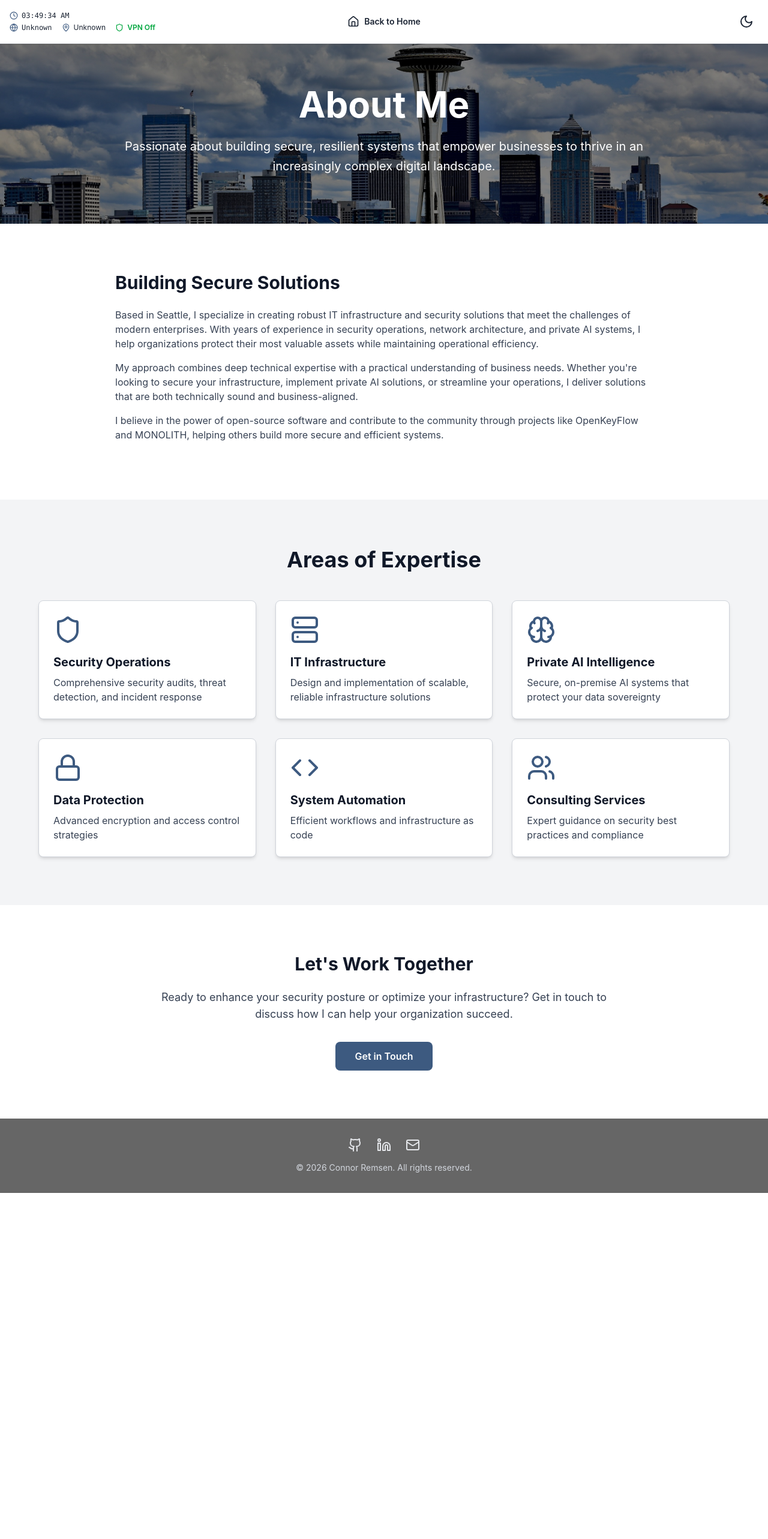
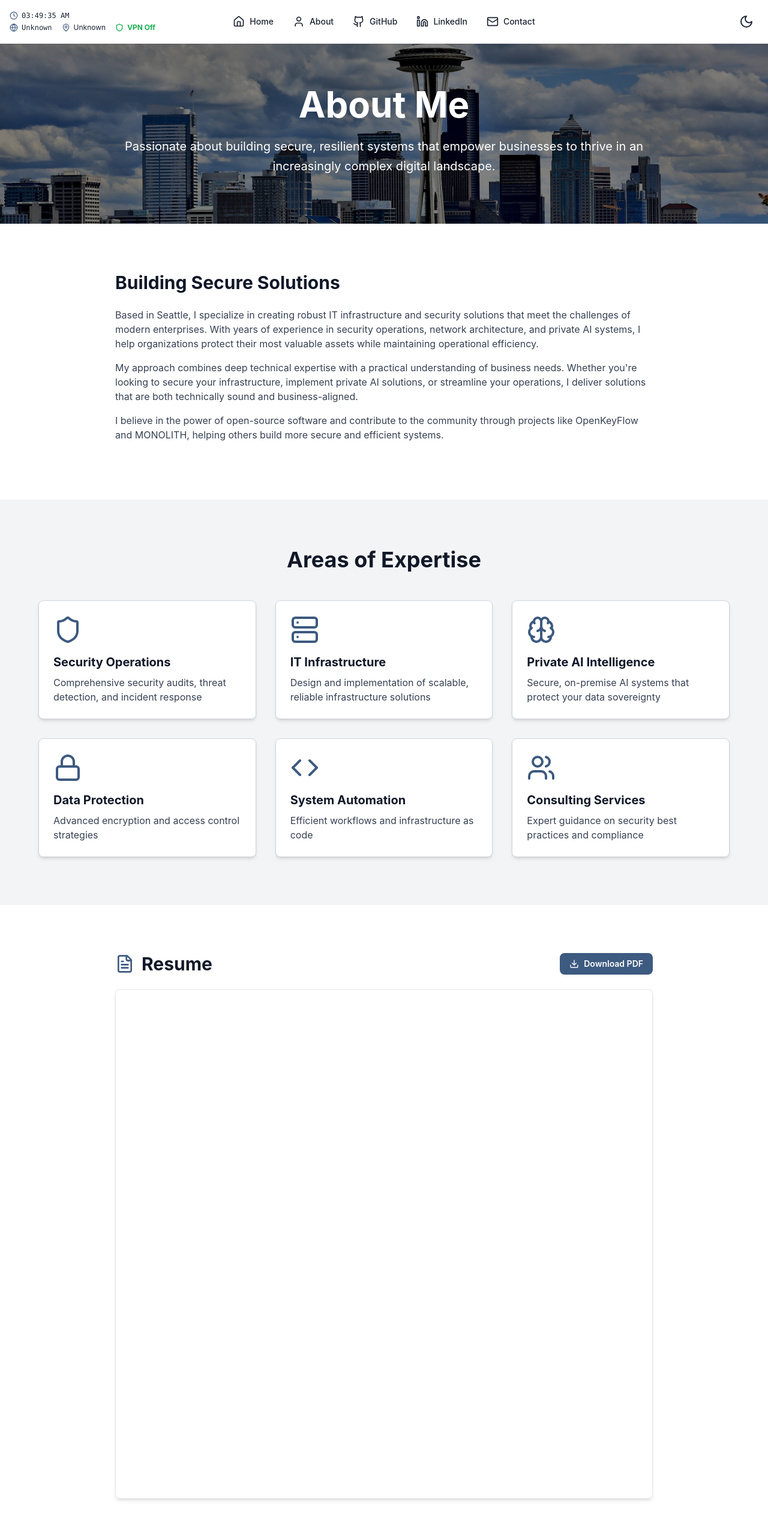
Before and after one commit to esotericlabs-connor/connormailme, a React (Vite) app: page /about in a window 1280 px wide. Shown: the top 2566 px of the page at 60% size. Before the commit the page ends 1989 px from the top, so only its background shows below. Built offline with nearby package versions, Linux system fonts and the light colour scheme; no server answers.

Commit message:
Header nav, "Resume" heading with PDF viewer

```diff
--- a/src/app/components/About.tsx
+++ b/src/app/components/About.tsx
@@ -1,5 +1,5 @@
 import { motion } from "motion/react";
-import { Shield, Server, Brain, Lock, Code, Users, LucideIcon } from "lucide-react";
+import { Shield, Server, Brain, Lock, Code, Users, LucideIcon, Download, FileText } from "lucide-react";
 import { useTheme } from "./ThemeProvider";
 import { about, expertise } from "../../config";
 
@@ -116,6 +116,43 @@ export function About() {
         </div>
       </section>
 
+      {/* Resume Section */}
+      <section className="py-20 px-4 bg-white dark:bg-[#1a1f2e] transition-colors duration-150">
+        <div className="container mx-auto max-w-4xl">
+          <motion.div
+            initial={{ opacity: 0, y: 12 }}
+            whileInView={{ opacity: 1, y: 0 }}
+            viewport={{ once: true, amount: 0.2 }}
+            transition={{ duration: 0.3 }}
+          >
+            <div className="flex items-center justify-between mb-6">
+              <h2 className="text-3xl font-bold text-gray-900 dark:text-gray-100 flex items-center gap-3">
+                <FileText className="w-8 h-8 text-[#3d5a80] dark:text-[#5a7fa4]" />
+                Resume
+              </h2>
+              <a
+                href="/assets/resume.pdf"
+                download
+                className="flex items-center gap-2 px-4 py-2 bg-[#3d5a80] hover:bg-[#2d4a6a] text-white text-sm font-semibold rounded-lg transition-colors duration-150"
+              >
+                <Download className="w-4 h-4" />
+                Download PDF
+              </a>
+            </div>
+            <div
+              className="w-full rounded-lg overflow-hidden border border-gray-200 dark:border-[#3d5a80] shadow-md"
+              style={{ height: "850px" }}
+            >
+              <iframe
+                src="/assets/resume.pdf"
+                className="w-full h-full"
+                title="Connor Remsen Resume"
+              />
+            </div>
+          </motion.div>
+        </div>
+      </section>
+
       {/* CTA Section */}
       <section className="py-20 px-4 bg-white dark:bg-[#1a1f2e] transition-colors duration-150">
         <div className="container mx-auto max-w-3xl text-center">
--- a/src/app/components/Header.tsx
+++ b/src/app/components/Header.tsx
@@ -218,13 +218,18 @@ export function Header() {
             CR
           </div>
           <ul className="hidden lg:flex items-center gap-8">
+            <li>
               {isHome ? (
-              <>
-                <li>
                 <button onClick={() => scrollToSection("home")} className={navLinkClass}>
                   <Home className="w-5 h-5" />
                   <span className="text-sm font-medium">Home</span>
                 </button>
+              ) : (
+                <Link to="/" className={navLinkClass}>
+                  <Home className="w-5 h-5" />
+                  <span className="text-sm font-medium">Home</span>
+                </Link>
+              )}
             </li>
             <li>
               <Link to="/about" className={navLinkClass}>
@@ -250,15 +255,6 @@ export function Header() {
                 <span className="text-sm font-medium">Contact</span>
               </a>
             </li>
-              </>
-            ) : (
-              <li>
-                <Link to="/" className={`${navLinkClass} font-semibold`}>
-                  <Home className="w-5 h-5" />
-                  <span className="text-sm">Back to Home</span>
-                </Link>
-              </li>
-            )}
           </ul>
 
           {/* RIGHT — theme toggle */}
@@ -319,15 +315,19 @@ export function Header() {
               </div>
 
               <ul className="flex flex-col gap-4">
+                <li>
                   {isHome ? (
-                  <>
-                    <li>
                     <button
                       onClick={() => scrollToSection("home")}
                       className="flex items-center gap-3 w-full text-left text-[#1a2332] dark:text-gray-200 hover:text-[#3d5a80] dark:hover:text-[#5a7fa4] transition-colors duration-300 font-semibold py-2"
                     >
                       <Home className="w-5 h-5" /><span>Home</span>
                     </button>
+                  ) : (
+                    <Link to="/" className="flex items-center gap-3 text-[#1a2332] dark:text-gray-200 hover:text-[#3d5a80] dark:hover:text-[#5a7fa4] transition-colors duration-300 font-semibold py-2">
+                      <Home className="w-5 h-5" /><span>Home</span>
+                    </Link>
+                  )}
                 </li>
                 <li>
                   <Link to="/about" className="flex items-center gap-3 text-[#1a2332] dark:text-gray-200 hover:text-[#3d5a80] dark:hover:text-[#5a7fa4] transition-colors duration-300 font-semibold py-2">
@@ -349,14 +349,6 @@ export function Header() {
                     <Mail className="w-5 h-5" /><span>Contact</span>
                   </a>
                 </li>
-                  </>
-                ) : (
-                  <li>
-                    <Link to="/" className="flex items-center gap-3 text-[#1a2332] dark:text-gray-200 hover:text-[#3d5a80] dark:hover:text-[#5a7fa4] transition-colors duration-300 font-semibold py-2">
-                      <Home className="w-5 h-5" /><span>Back to Home</span>
-                    </Link>
-                  </li>
-                )}
               </ul>
             </div>
           </motion.div>
```
Lines whose indentation alone changed are shown as unchanged.
